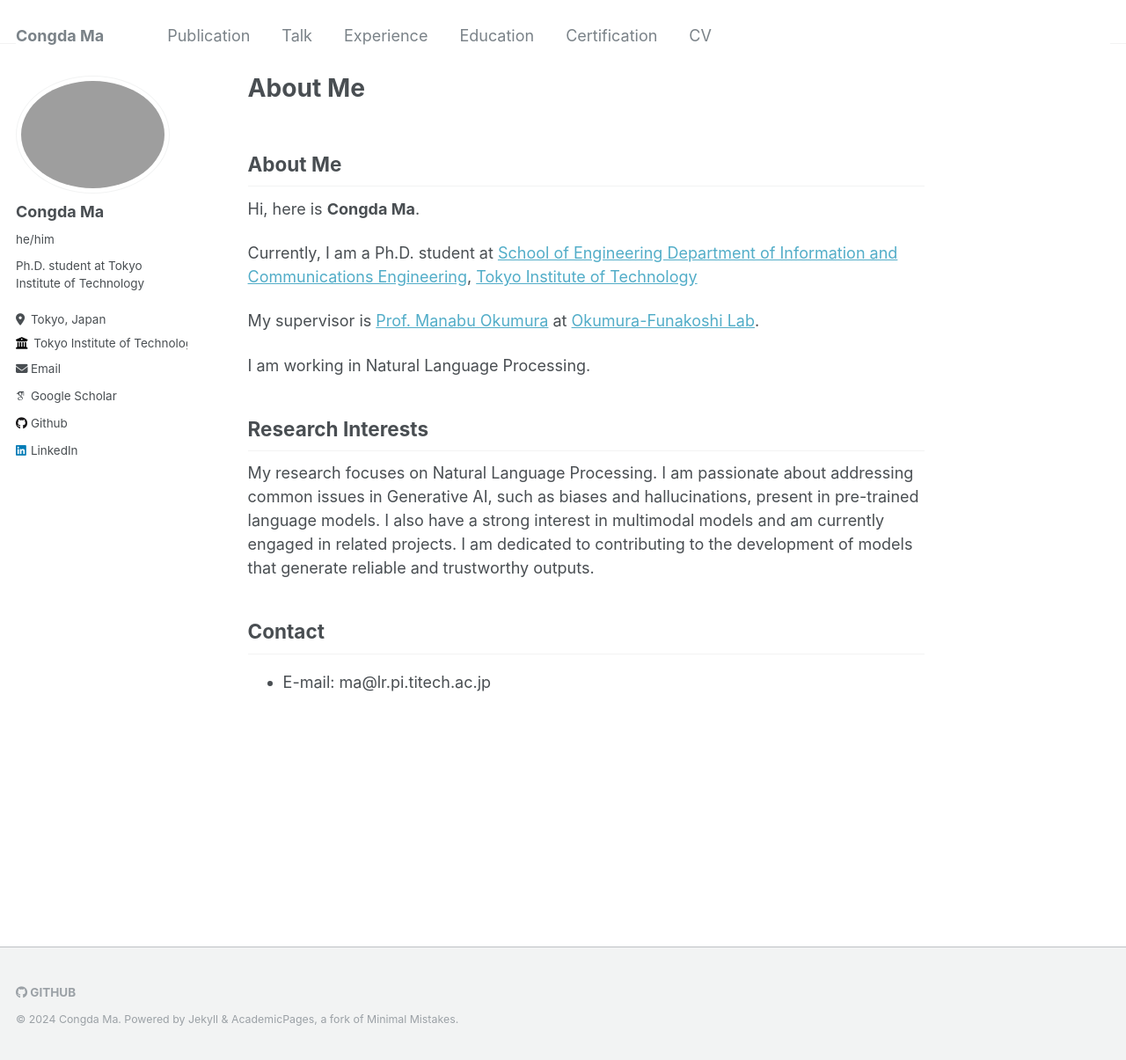
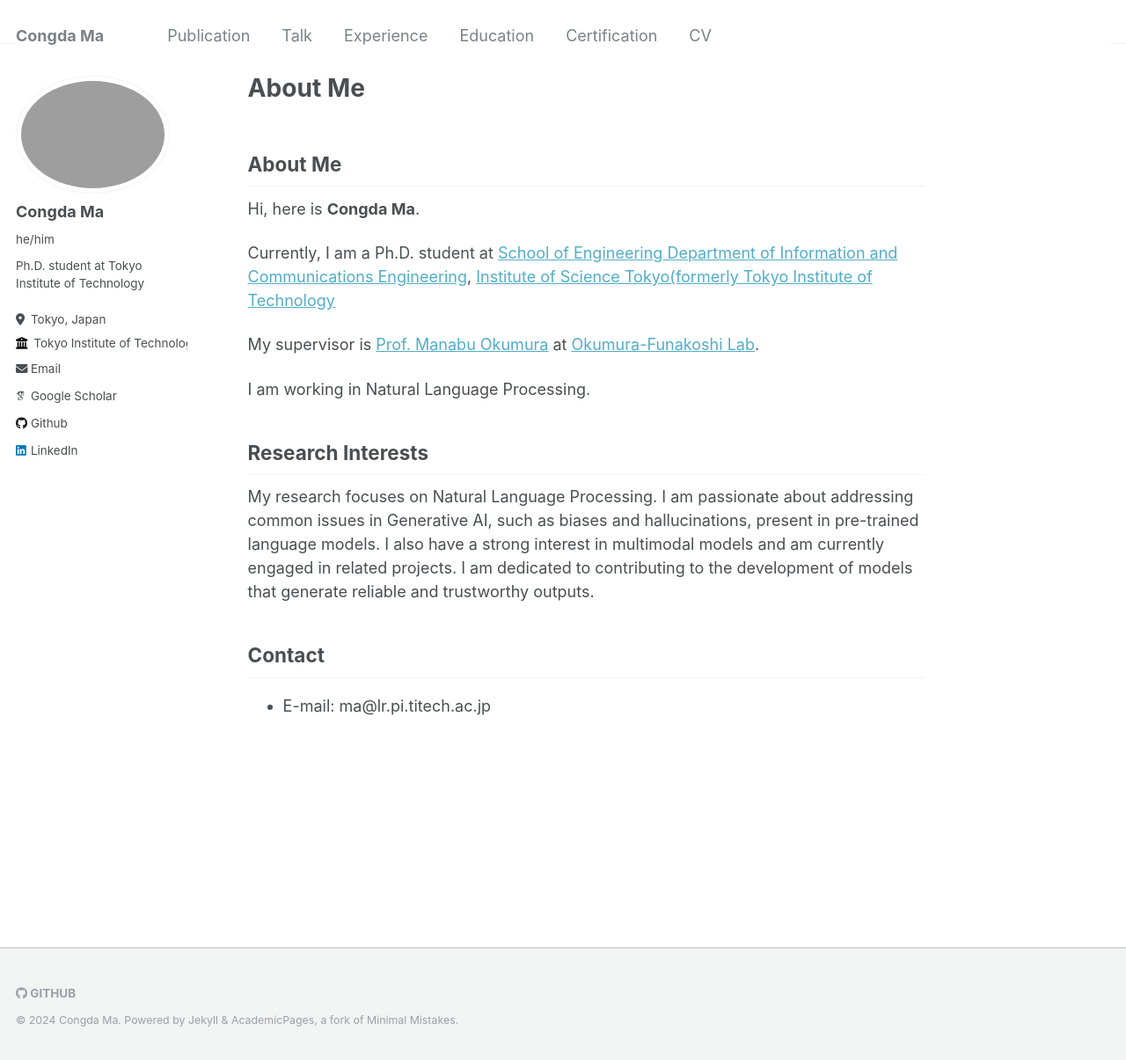
Before and after one commit to derrickmaa/derrickmaa.github.io, a Jekyll site: the page built from _pages/about.md, in a window 1280 px wide and 1205 px high. Shown: the whole window at 88% size. Built offline with Jekyll 4.4.1, drawn with Linux system fonts in a browser that asks for light colours; some web fonts are replaced.

Commit message:
Update about.md

```diff
--- a/_pages/about.md
+++ b/_pages/about.md
@@ -12,7 +12,7 @@ redirect_from:
 Hi, here is **Congda Ma**.
 
 Currently, I am a Ph.D. student at [School of Engineering
-Department of Information and Communications Engineering](https://educ.titech.ac.jp/ict/), [Tokyo Institute of Technology](https://www.titech.ac.jp/)
+Department of Information and Communications Engineering](https://educ.titech.ac.jp/ict/),  [Institute of Science Tokyo(formerly Tokyo Institute of Technology](https://www.titech.ac.jp/)
 
 My supervisor is [Prof. Manabu Okumura](http://www.lr.pi.titech.ac.jp/~oku/index-e.html) at [Okumura-Funakoshi Lab](https://lr-www.pi.titech.ac.jp/wp/).
 
```
